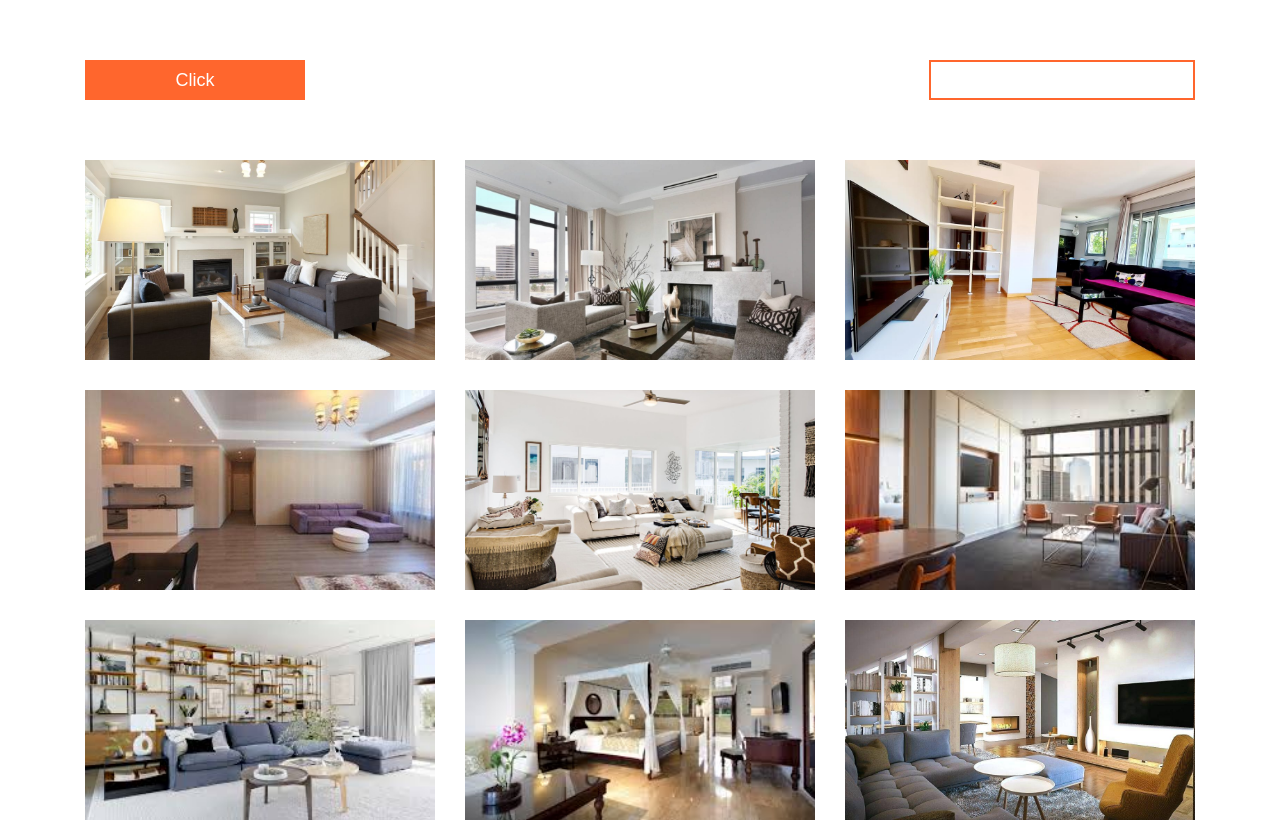
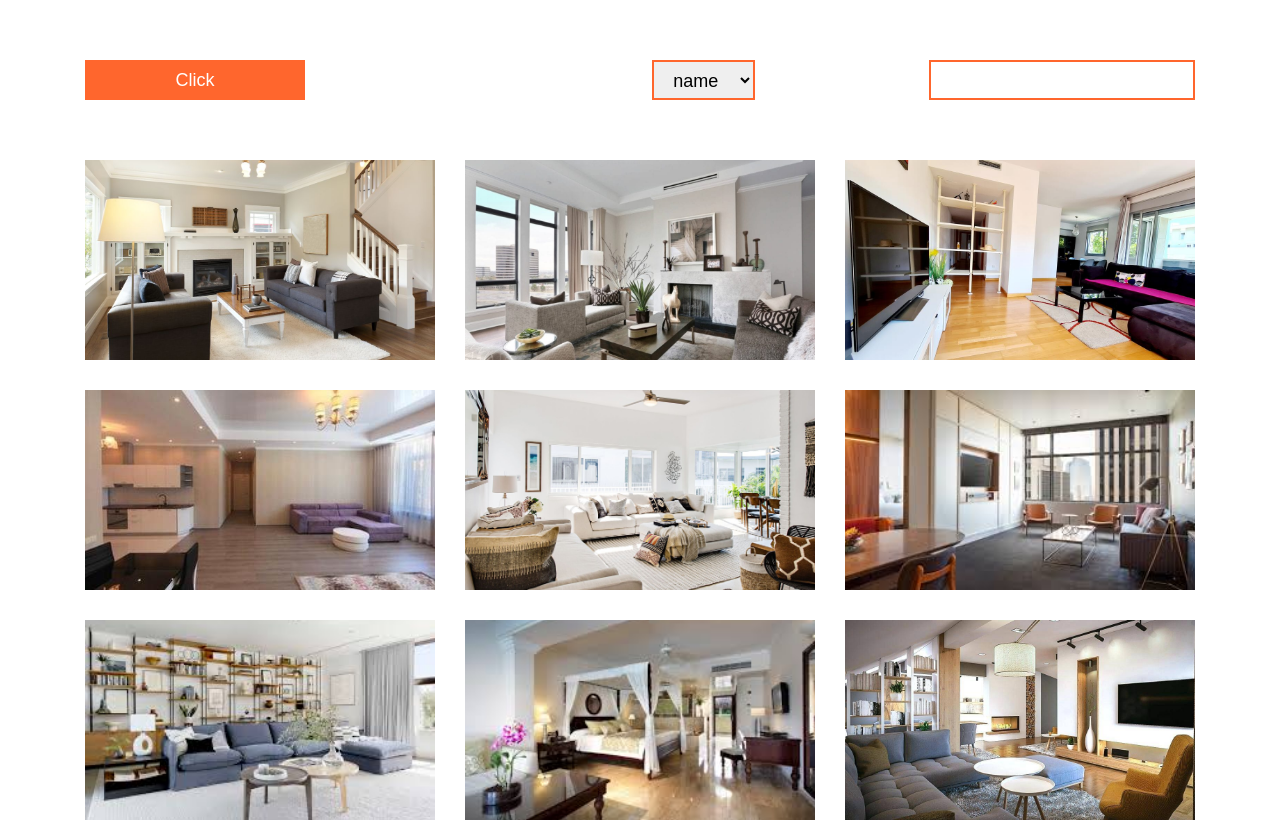
Before and after one commit to ihor-kutsenko/Apartment-Search, a Vue app: page / in a window 1280 px wide. Shown: the top 822 px of the page. Built offline with nearby package versions, Linux system fonts and the light colour scheme.

Commit message:
add customSelect component

```diff
--- a/src/App.vue
+++ b/src/App.vue
@@ -6,6 +6,10 @@
       <div class="wrapper">
         <Button>Click </Button>
         <h2>{{ text }}</h2>
+        <CustomSelect
+          v-model="selectedValue"
+          :items="['name', 'label', 'salary']"
+        />
         <CustomInput v-model="text" />
       </div>
 
@@ -18,6 +22,7 @@
 import Button from "./components/button/Button.vue";
 import ApartmentsList from "./components/apartments/apartmentsList/ApartmentsList.vue";
 import CustomInput from "./components/customInput/CustomInput.vue";
+import CustomSelect from "./components/customSelect/CustomSelect.vue";
 import Container from "./components/Container/Container.vue";
 import apartments from "./components/apartments/apartmentsList/apartmentsData.js";
 
@@ -28,11 +33,13 @@ export default {
     ApartmentsList,
     CustomInput,
     Container,
+    CustomSelect,
   },
 
   data() {
     return {
       text: "",
+      selectedValue: "name",
       apartments,
     };
   },
--- /dev/null
+++ b/src/components/customSelect/CustomSelect.scss
@@ -0,0 +1,11 @@
+@import "../../scss/index.scss";
+
+.custom-select {
+  display: inline-block;
+  padding: 8px 15px;
+  height: 40px;
+  border: 2px solid $accent-color;
+  font-size: 18px;
+  outline: none;
+  cursor: pointer;
+}
--- /dev/null
+++ b/src/components/customSelect/CustomSelect.vue
@@ -0,0 +1,49 @@
+<template>
+  <select @change="onChange" v-model="selectedValue" class="custom-select">
+    <option
+      v-for="item in formattedItems"
+      :value="item.value"
+      :key="item.value"
+    >
+      {{ item.label }}
+    </option>
+  </select>
+</template>
+
+<script>
+export default {
+  name: "CustomSelect",
+  props: {
+    items: {
+      type: Array,
+      required: true,
+    },
+    modelValue: {
+      type: String,
+      required: true,
+    },
+  },
+  computed: {
+    selectedValue: {
+      get() {
+        return this.modelValue;
+      },
+      set(value) {
+        this.$emit("update:modelValue", value);
+      },
+    },
+    formattedItems() {
+      return this.items.map((item) => {
+        return typeof item === "object" ? item : { value: item, label: item };
+      });
+    },
+  },
+  methods: {
+    onChange(event) {
+      this.$emit("change", event.target.value);
+    },
+  },
+};
+</script>
+
+<style lang="scss" src="./CustomSelect.scss" scoped></style>
```
